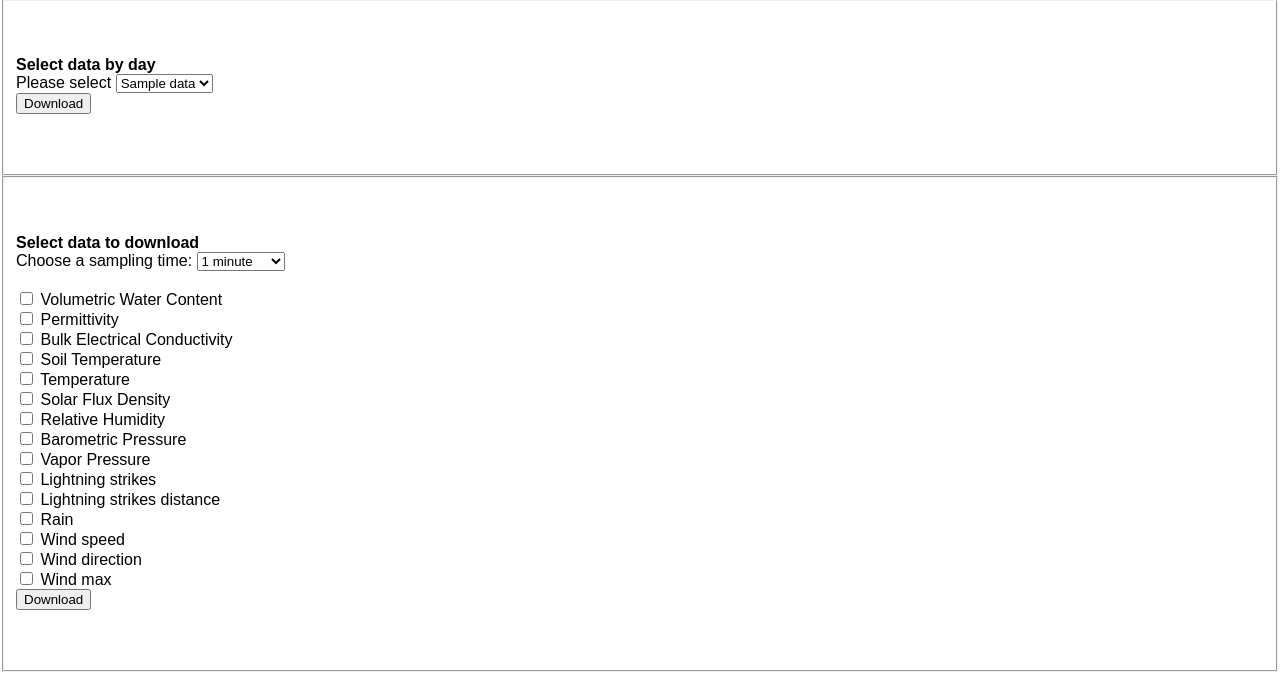
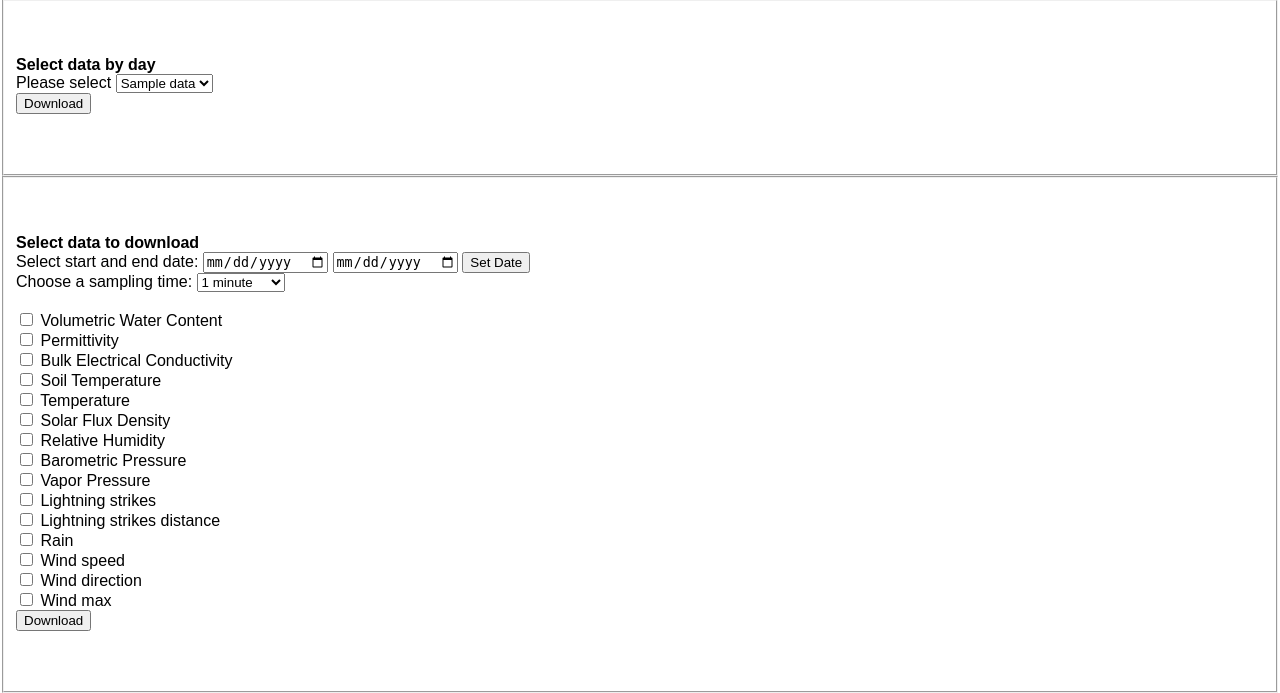
Before and after one commit to Nunigan/baumrigole, a Flask app: template templates/index.html in a window 1280 px wide. Shown: the part 135-828 px from the top of the page. Before the commit the page ends 807 px from the top, so only its background shows below. Run offline with Flask 3, Linux system fonts and the light colour scheme; the template is opened without the code that fills it: most values are stand-ins (such as "Sample title", 1, 10 or a date in 2020); parts of the project's set-up code (start-up, migrations or seed data) failed here and were passed over.

Commit message:
added update but not for webserver

```diff
--- a/app.py
+++ b/app.py
@@ -12,9 +12,11 @@ from datetime import datetime
 
 class DataManager:
     def __init__(self):
-        self.path = '/data/data/all.csv'
-        # self.path = '../../data/all.csv'
-        self.path_all = '/data/data/'
+        # self.path = '/data/data/all.csv'
+        self.path = '../../data/all.csv'
+        # self.path_all = '/data/data/'
+        self.path_all = '../../data/data/'
+
         self.stride = '30T'
         self.last_update = datetime.now()
         self.df = pd.read_csv(self.path, header=0, parse_dates=[0], index_col=[0])
@@ -238,11 +240,14 @@ data_obj = DataManager(
 @app.route('/', methods=['GET', 'POST'])
 def index():
     filenames = sorted(glob.glob("{}*.csv".format(data_obj.path_all)))
-    # filenames = glob.glob("{}*.csv".format(data_obj.path_all))
+
+    start = data_obj.df.index[0].strftime('%Y-%m-%d')
+    end = data_obj.df.index[-1].strftime('%Y-%m-%d')
+    print(type(start), end)
     fn = []
     for files in filenames[:-2]:
         fn.append(files[11:])
-    return render_template('index.html',data=fn)
+    return render_template('index.html',data=fn,start_date=start, end_date=end)
 
 @app.route('/show/')
 def show():
@@ -272,6 +277,9 @@ def all():
 
 @app.route("/select_by_value" , methods=['GET', 'POST'])
 def select_by_value():
+
+    select1 = request.form.get('date_start')
+    select2 = request.form.get('date_end')
     data = request.form.getlist('my_checkbox')
     stride = request.form.get('sampling')
     columns = []
--- a/templates/index.html
+++ b/templates/index.html
@@ -54,6 +54,16 @@
     <div style="margin:50px 0">
       <b>Select data to download</b><br>
 
+      <label for="start">Select start and end date:</label>
+
+      <input type="date" id="start" name="date_start"
+             value="{{date_selected}}"
+             min="{{start_date}}" max="{{end_date}}">
+    <input type="date" id="start" name="date_end"
+           value="{{date_selected}}"
+           min="{{start_date}}" max="{{end_date}}">
+           <button type="submit">Set Date</button><br>
+
       <label for="cars">Choose a sampling time:</label>
       <select name="sampling" id="sampling">
         <option value="1T">1 minute</option>
```
